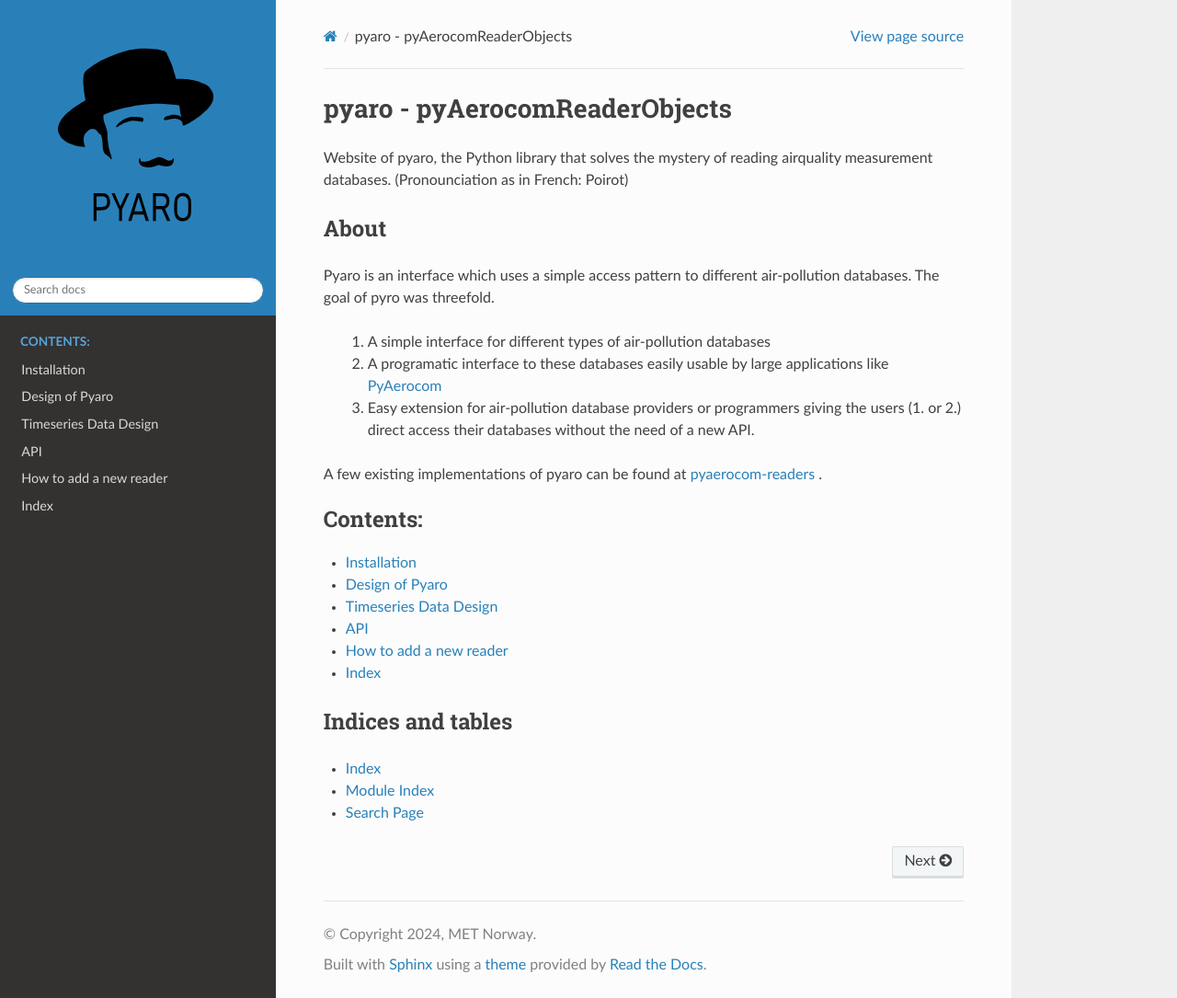
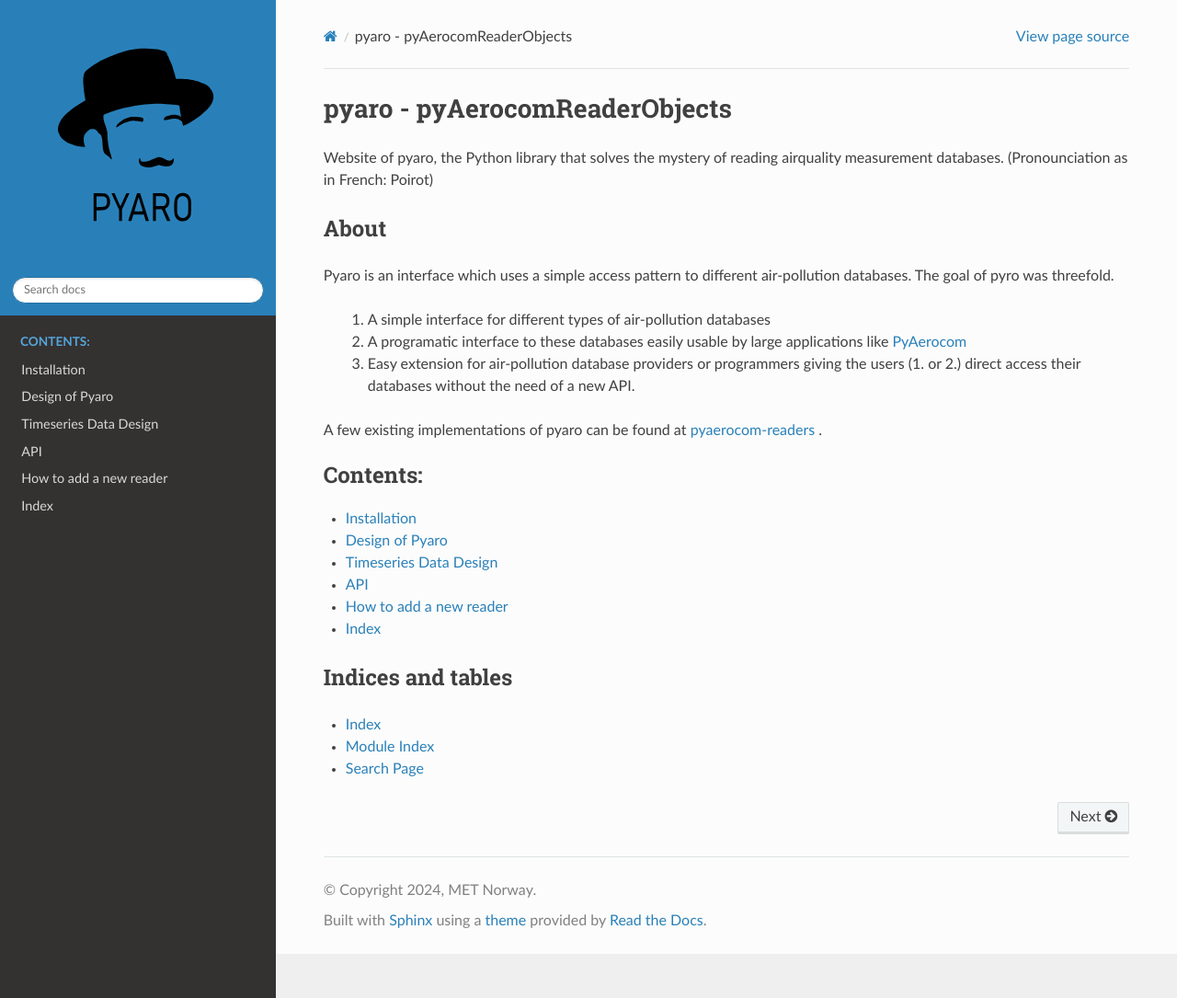
Before and after one commit to metno/pyaro, a Sphinx documentation site: the page built from docs/index.rst, in a window 1280 px wide and 1085 px high. Shown: the whole window at 92% size. Built offline with Sphinx 7.4.7 and the Read the Docs theme 2.0.0, drawn with Linux system fonts in a browser that asks for light colours; pages that are not in the unit, such as notebooks, are missing from menus.

Commit message:
wide docs

```diff
--- a/docs/conf.py
+++ b/docs/conf.py
@@ -62,12 +62,14 @@ html_theme_options = {
     'logo_only': True,
     'display_version': False,
 }
-html_css_files = [
-    'rtd_custom.css',
-]
-
 
 # Add any paths that contain custom static files (such as style sheets) here,
 # relative to this directory. They are copied after the builtin static files,
 # so a file named "default.css" will overwrite the builtin "default.css".
-# html_static_path = ["_static"]
+html_static_path = ["_static"]
+
+# These paths are either relative to html_static_path
+# or fully qualified paths (eg. https://...)
+html_css_files = [
+    'custom.css',
+]
```
Also changed, not shown: docs/_static/custom.css (renamed from docs/rtd_custom.css).
